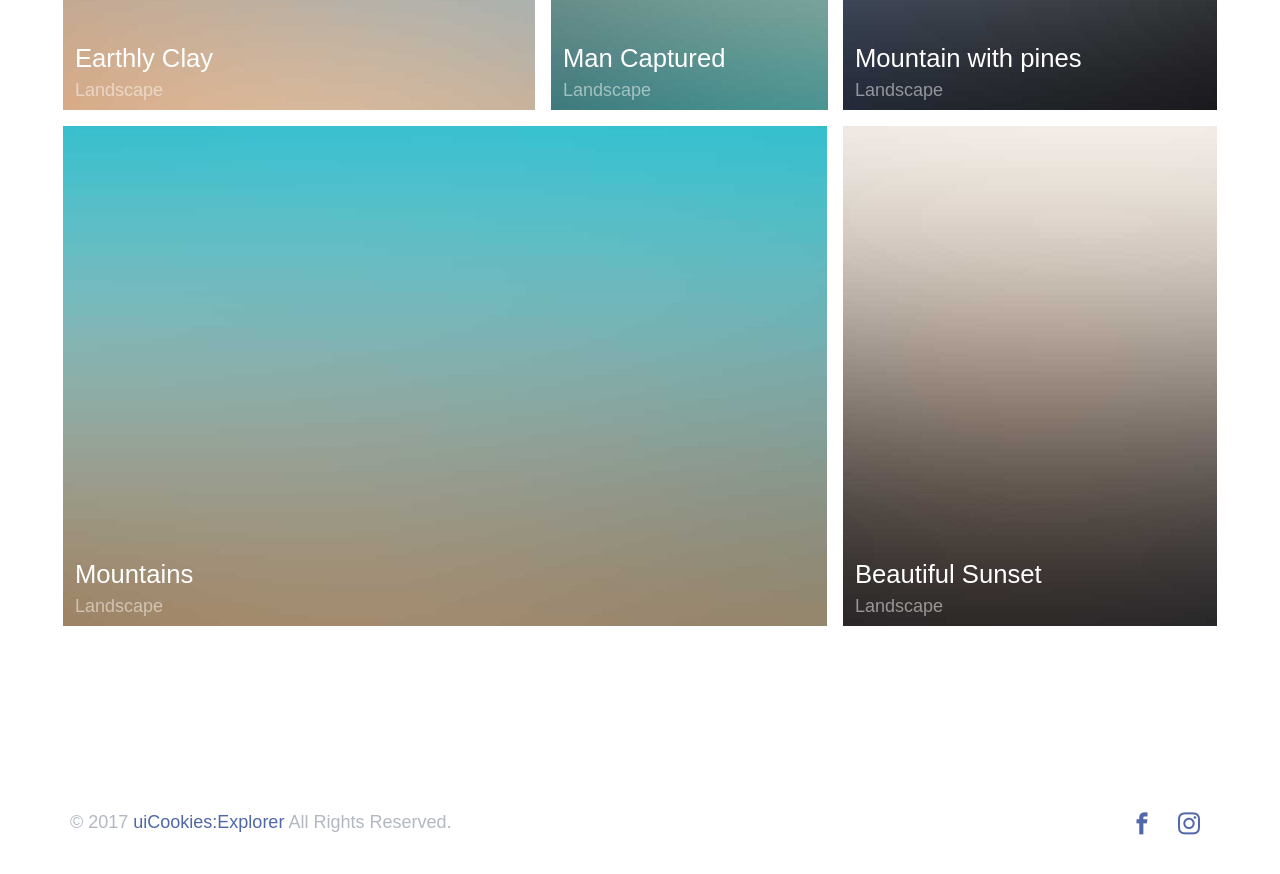
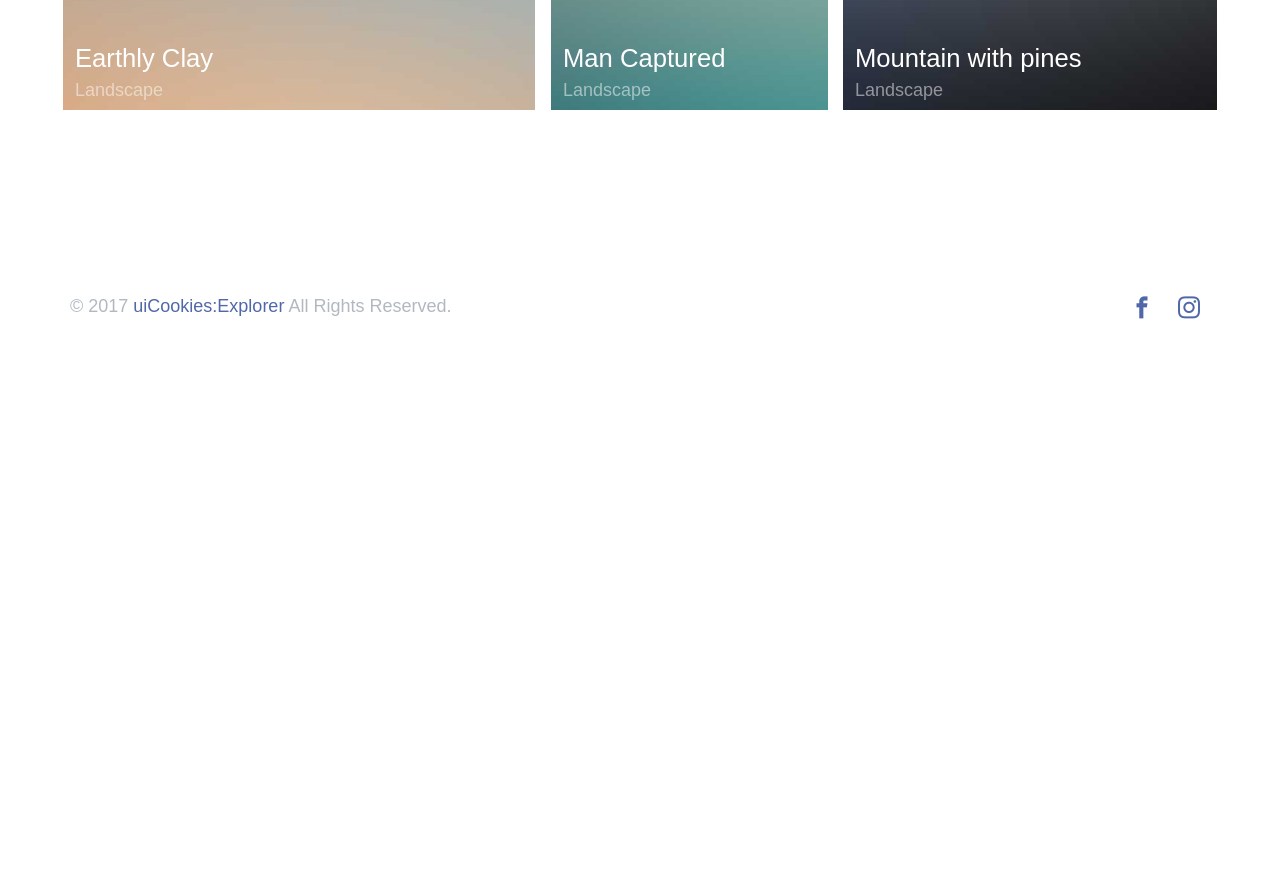
Before and after one commit to TamarraBonnici/portfolio, a website: page index.html in a window 1280 px wide. Shown: the part 1320-2194 px from the top of the page. After the commit the page ends 1755 px from the top, so only its background shows below. Drawn offline with Linux system fonts and the light colour scheme; files whose address does not match are found by name; a web font is replaced by a local one.

Commit message:
remove blocks

```diff
--- a/index.html
+++ b/index.html
@@ -107,25 +107,6 @@
         </div>
       </div>
 
-       <div class="row probootstrap-gutter16">
-        <div class="col-md-8 probootstrap-animate" data-animate-effect="fadeIn">
-          <a href="single-page.html" class="img-bg" style="background-image: url(img/img_7.jpg);">
-            <div class="probootstrap-photo-details">
-              <h2>Mountains</h2>
-              <p>Landscape</p>
-            </div>
-          </a>
-        </div>
-        <div class="col-md-4 probootstrap-animate" data-animate-effect="fadeIn">
-          <a href="single-page.html" class="img-bg" style="background-image: url(img/img_6.jpg);">
-            <div class="probootstrap-photo-details">
-              <h2>Beautiful Sunset</h2>
-              <p>Landscape</p>
-            </div>
-          </a>
-        </div>
-      </div>
-
     </div>
   </div>
 
```
